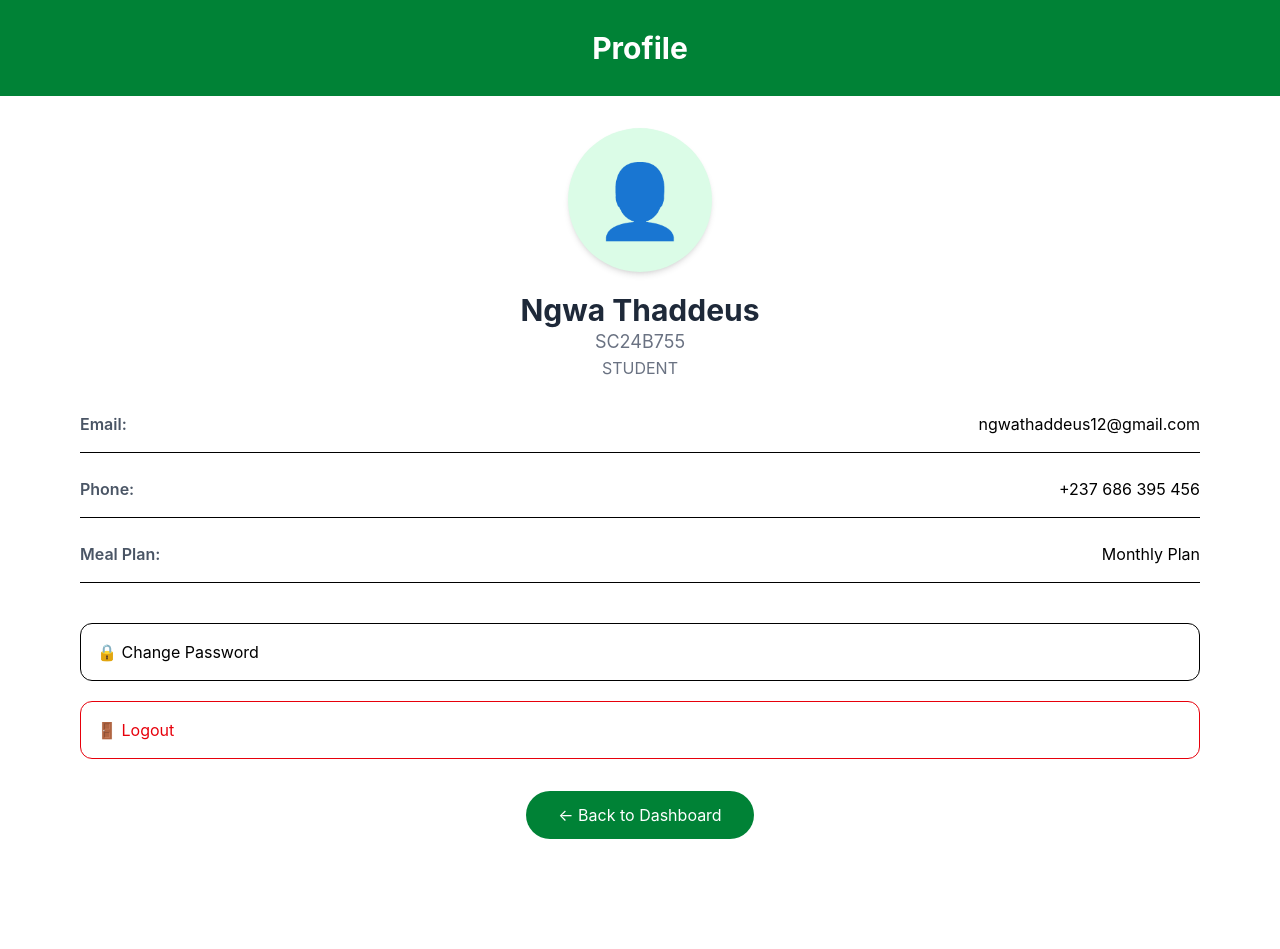
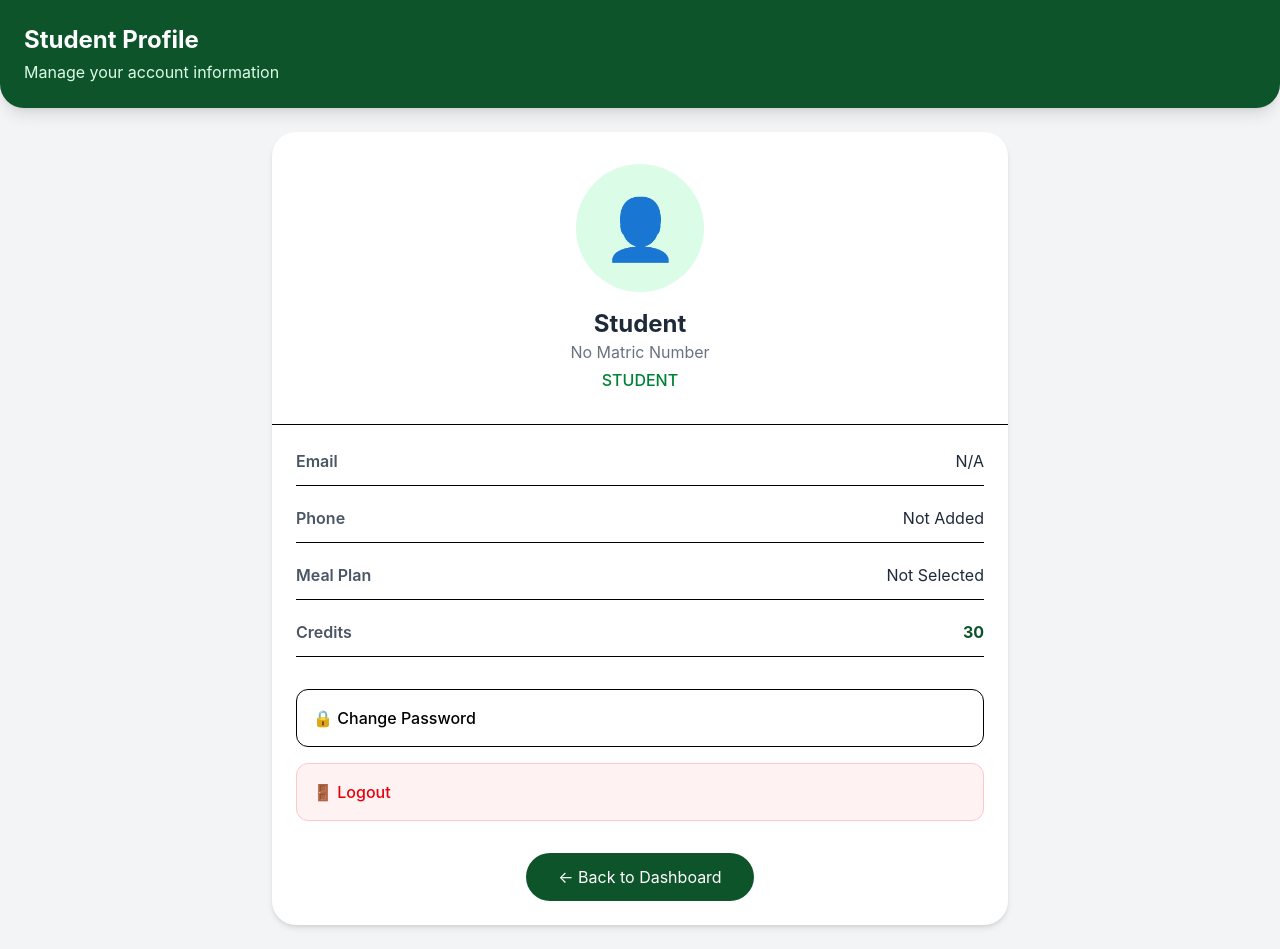
Before and after one commit to Nfor-Becky/Restau-project, a React app in the folder frontend/: page /student/profile in a window 1280 px wide. Before the commit the page ends 879 px from the top, so only its background shows below. Built offline with nearby package versions, Linux system fonts and the light colour scheme; the HTML template or start-up script is replaced by a standard one.

Commit message:
updated student profile

```diff
--- a/frontend/src/pages/Student/StudentProfile.jsx
+++ b/frontend/src/pages/Student/StudentProfile.jsx
@@ -1,292 +1,123 @@
 import React, { useState } from "react";
-
+import { useNavigate } from "react-router-dom";
 
 const StudentProfile = () => {
+  const navigate = useNavigate();
 
+  const [message, setMessage] = useState("");
 
-  const [message,setMessage] = useState("");
-
-
+  const userInfo = JSON.parse(
+    localStorage.getItem("userInfo")
+  );
 
   const handlePassword = () => {
-
-    setMessage("Change password clicked");
-
+    setMessage(
+      "Password update feature will be available soon."
+    );
   };
 
-
   const handleLogout = () => {
-
-    setMessage("Logging out...");
-
+    localStorage.removeItem("userInfo");
+    navigate("/");
   };
 
-
   const backDashboard = () => {
-
-    window.history.back();
-
+    navigate("/student/dashboard");
   };
 
+  return (
+    <div className="min-h-screen bg-gray-100">
+      {/* HEADER */}
+      <div className="bg-green-900 text-white p-6 rounded-b-3xl shadow-lg">
+        <h1 className="text-2xl font-bold">
+          Student Profile
+        </h1>
 
-
-  return (
-
-
-    <div className="
-  min-h-screen
-  w-full
-  bg-gray-100
-  flex
-  flex-col
-">
-
-
-
-<div className="
-  w-full
-  min-h-screen
-  bg-white
-  rounded-none
-  shadow-none
-  overflow-hidden
-  flex
-  flex-col
-">
-
-
-
-
-
-        {/* TOP GREEN HEADER */}
-
-        <div className="
-          bg-green-700
-          h-24
-          flex
-          items-center
-          justify-center
-          text-white
-          text-3xl
-          font-bold
-        ">
-
-          Profile
-
+        <p className="text-green-100 mt-1">
+          Manage your account information
+        </p>
       </div>
 
-
-
-
-
-
-
-
-        {/* PROFILE SECTION */}
-
-        <div className="
-          flex
-          flex-col
-          items-center
-          justify-center
-          p-8
-        ">
-
-
-
-
-
-          {/* Avatar Above Text */}
-
-          <div className="
-            w-36
-            h-36
+      <div className="max-w-3xl mx-auto px-4 py-6">
+        {/* PROFILE CARD */}
+        <div className="bg-white rounded-3xl shadow-md overflow-hidden">
+          {/* Avatar Section */}
+          <div className="flex flex-col items-center p-8 border-b">
+            <div
+              className="
+                w-32
+                h-32
                 rounded-full
                 bg-green-100
                 flex
                 items-center
                 justify-center
-            text-7xl
-            shadow-md
-          ">
-
+                text-6xl
+              "
+            >
               👤
-
-
             </div>
 
-
-
-
-
-
-          <h2 className="
-            mt-5
-            text-3xl
-            font-bold
-            text-gray-800
-          ">
-
-            Ngwa Thaddeus
-
+            <h2 className="mt-4 text-2xl font-bold text-gray-800">
+              {userInfo?.name || "Student"}
             </h2>
 
-
-
-
-          <p className="
-            text-gray-500
-            text-lg
-          ">
-
-            SC24B755
-
+            <p className="text-gray-500">
+              {userInfo?.matricNumber ||
+                "No Matric Number"}
             </p>
 
-
-
-          <p className="
-            text-gray-500
-          ">
-
+            <p className="text-green-700 font-medium mt-1">
               STUDENT
-
             </p>
-
-
-
-
-
-
-
-
           </div>
 
-
-
-
-
-
-
-
           {/* DETAILS */}
-
-
-        <div className="
-          px-8
-          md:px-20
-          pb-10
-        ">
-
-
-
-          <div className="space-y-6">
-
-
-
-
-
-            <div className="
-              flex
-              justify-between
-              border-b
-              pb-4
-            ">
-
-              <span className="
-                font-semibold
-                text-gray-600
-              ">
-
-                Email:
-
+          <div className="p-6">
+            <div className="space-y-5">
+              <div className="flex justify-between border-b pb-3">
+                <span className="font-semibold text-gray-600">
+                  Email
                 </span>
 
+                <span className="text-gray-800">
+                  {userInfo?.email || "N/A"}
+                </span>
+              </div>
 
-              <span>
-
-                ngwathaddeus12@gmail.com
-
+              <div className="flex justify-between border-b pb-3">
+                <span className="font-semibold text-gray-600">
+                  Phone
                 </span>
 
-
+                <span className="text-gray-800">
+                  Not Added
+                </span>
               </div>
 
-
-
-
-
-
-
-
-            <div className="
-              flex
-              justify-between
-              border-b
-              pb-4
-            ">
-
-
-              <span className="
-                font-semibold
-                text-gray-600
-              ">
-
-                Phone:
-
+              <div className="flex justify-between border-b pb-3">
+                <span className="font-semibold text-gray-600">
+                  Meal Plan
                 </span>
 
+                <span className="text-gray-800">
+                  Not Selected
+                </span>
+              </div>
 
-              <span>
-
-                +237 686 395 456
-
+              <div className="flex justify-between border-b pb-3">
+                <span className="font-semibold text-gray-600">
+                  Credits
                 </span>
 
-
-
-            </div>
-
-
-
-
-
-
-
-
-
-            <div className="
-              flex
-              justify-between
-              border-b
-              pb-4
-            ">
-
-
-
-              <span className="
-                font-semibold
-                text-gray-600
-              ">
-
-                Meal Plan:
-
-              </span>
-
-
-
-              <span>
-
-                Monthly Plan
-
+                <span className="font-bold text-green-900">
+                  30
                 </span>
               </div>
             </div>
-          {/* ACTION BUTTONS */}
-          <div className="
-            mt-10
-            space-y-5
-          ">
+
+            {/* ACTIONS */}
+            <div className="mt-8 space-y-4">
               <button
                 onClick={handlePassword}
                 className="
@@ -294,111 +125,54 @@ const StudentProfile = () => {
                   p-4
                   border
                   rounded-xl
+                  hover:bg-gray-50
                   text-left
-                hover:bg-gray-100
-                flex
-                gap-3
-                items-center
+                  font-medium
                 "
-
               >
-
-              🔒
-
-              Change Password
-
-
+                🔒 Change Password
               </button>
 
-
-
-
-
-
-
-
               <button
-
-
                 onClick={handleLogout}
-
-
                 className="
                   w-full
                   p-4
                   border
+                  border-red-200
                   rounded-xl
+                  bg-red-50
+                  text-red-600
+                  hover:bg-red-100
                   text-left
-                text-red-600
-                hover:bg-red-50
-                flex
-                gap-3
-                items-center
+                  font-medium
                 "
-
-
               >
-
-
-              🚪
-
-              Logout
-
-
+                🚪 Logout
               </button>
-
-
-
-
-
-
             </div>
 
+            {/* MESSAGE */}
+            {message && (
+              <div
+                className="
+                  mt-5
+                  bg-green-50
+                  text-green-700
+                  p-3
+                  rounded-lg
+                "
+              >
+                {message}
+              </div>
+            )}
 
-
-
-
-
-
-          {
-
-            message &&
-
-            (
-
-              <p className="
-                mt-5
-                text-green-700
-                font-semibold
-              ">
-
-                {message}
-
-
-              </p>
-
-            )
-
-
-          }
-
-
-{/* BACK TO DASHBOARD BUTTON */}
-
-<div className="
-  flex
-  justify-center
-  mt-8
-">
-
-
+            {/* BACK BUTTON */}
+            <div className="flex justify-center mt-8">
               <button
-
                 onClick={backDashboard}
-
-
                 className="
-    bg-green-700
+                  bg-green-900
                   text-white
                   px-8
                   py-3
@@ -406,42 +180,15 @@ const StudentProfile = () => {
                   hover:bg-green-800
                   transition
                 "
-
-
               >
-
                 ← Back to Dashboard
-
-
               </button>
-
-
             </div>
-
-
-
-
-
           </div>
-
-
-
-
-
-
         </div>
-
-
-
-
-
       </div>
-
-
+    </div>
   );
-
 };
 
-
-
 export default StudentProfile;
```
Lines whose indentation alone changed are shown as unchanged.
